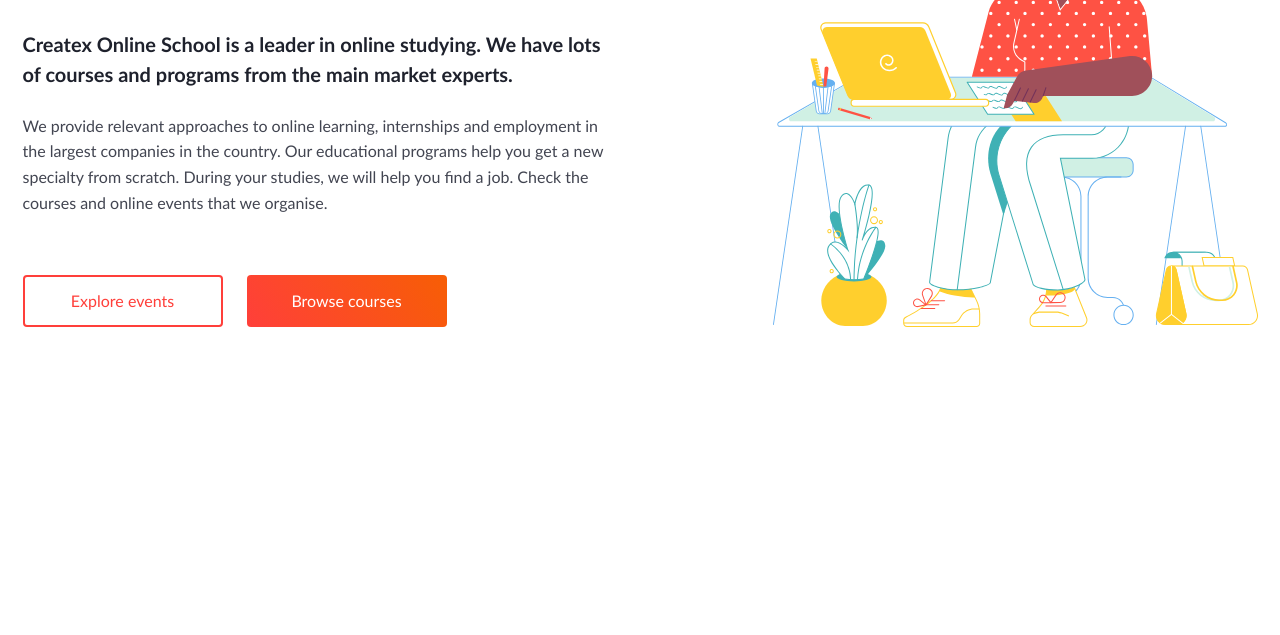
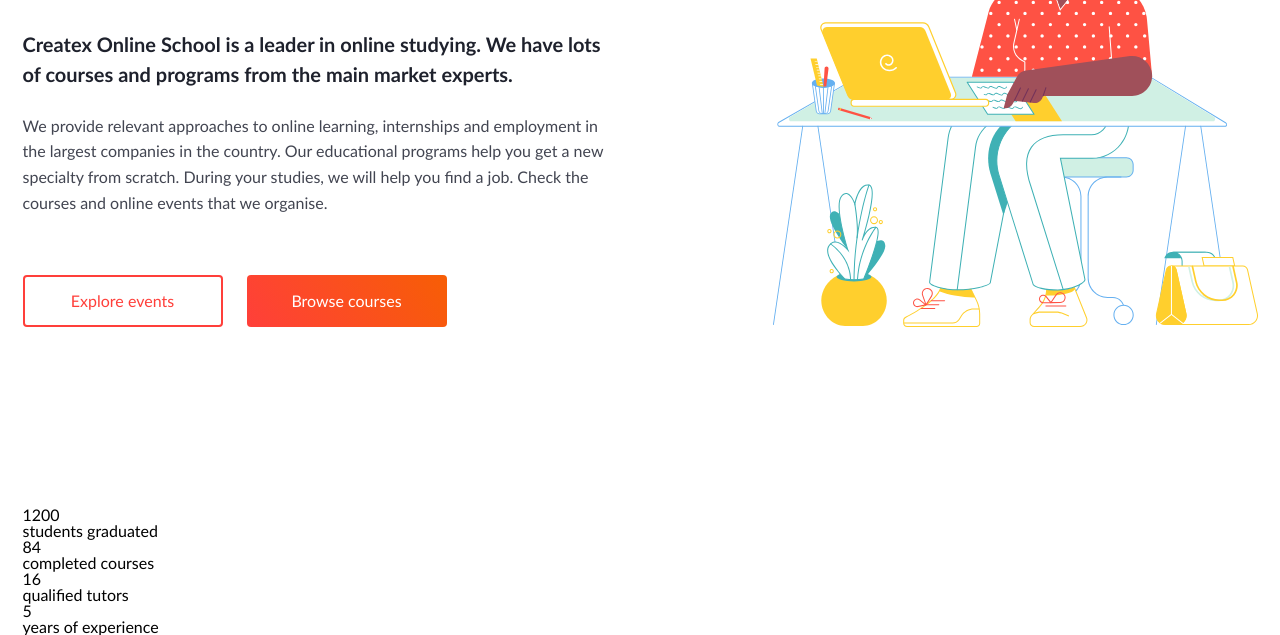
Before and after one commit to SkyDog19/My-friend-and-i-project, a plain HTML site: page index.html in a window 1280 px wide. Shown: the part 239-874 px from the top of the page. Before the commit the page ends 800 px from the top, so only its background shows below. Drawn offline with Linux system fonts and the light colour scheme.

Commit message:
structure 2-nd block

```diff
--- a/index.html
+++ b/index.html
@@ -81,6 +81,35 @@
                     </div>
                 </div>
             </div>
+            <div class="main__block-video video-block">
+                <div class="video-block__container">
+                    <div class="video-block__play">
+                        <div class="video-block__active"></div>
+                        <div class="video-block__text-play"></div>
+                    </div>
+                    <div class="video-block__body">
+                        <div class="video-block__video"></div>
+                        <div class="video-block__content">
+                            <div class="video-block__item">
+                                <div class="video-block__num">1200</div>
+                                <div class="video-block__text">students graduated</div>
+                            </div>
+                            <div class="video-block__item">
+                                <div class="video-block__num">84</div>
+                                <div class="video-block__text">completed courses</div>
+                            </div>
+                            <div class="video-block__item">
+                                <div class="video-block__num">16</div>
+                                <div class="video-block__text">qualified tutors</div>
+                            </div>
+                            <div class="video-block__item">
+                                <div class="video-block__num">5</div>
+                                <div class="video-block__text">years of experience</div>
+                            </div>
+                        </div>
+                    </div>
+                </div>
+            </div>
         </main>
         <footer class="footer"></footer>
     </div>
```
